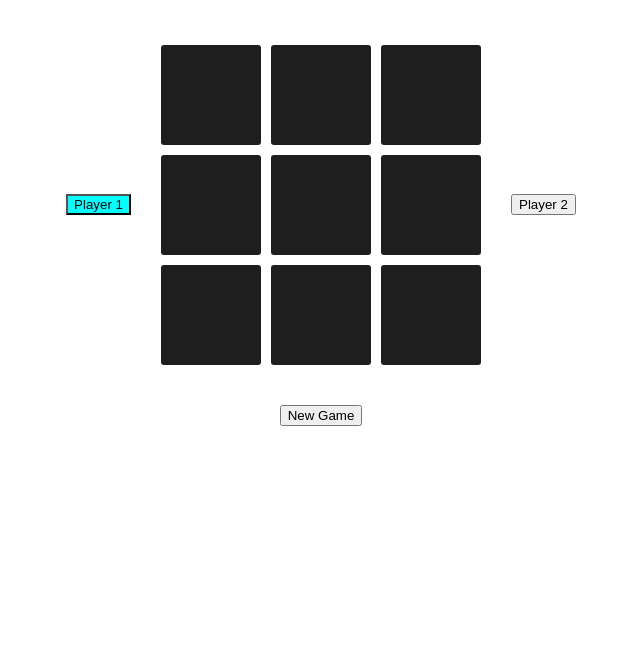
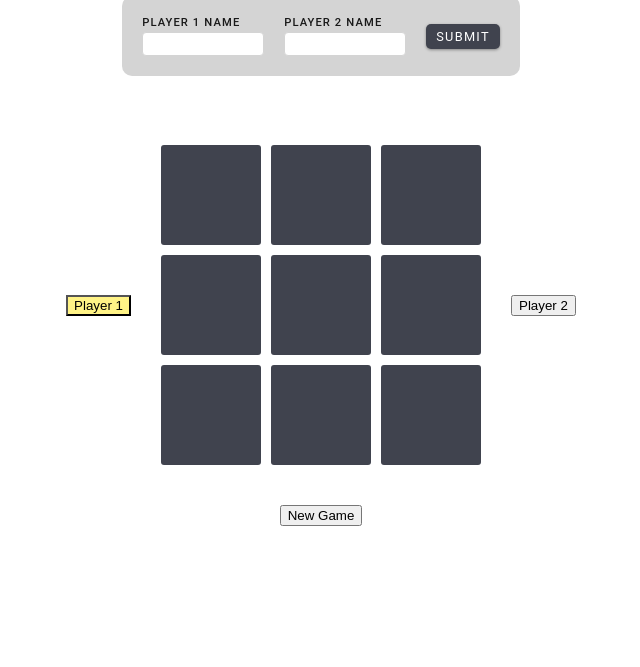
Before and after one commit to kristenmazza/tic-tac-toe, a website: page index.html in a window 1280 px wide. Shown: the part 133-800 px from the top of the page, without its empty margins (319-959 px from the left). Drawn offline with Linux system fonts and the light colour scheme.

Commit message:
Add style to form

```diff
--- a/index.html
+++ b/index.html
@@ -13,16 +13,16 @@
       <div class="game-information">
         <h1>TIC-TAC-TOE</h1>
         <form action="" method="post">
-          <div class="form-row">
+          <div class="form">
             <div class="input-group">
               <label for="p1-name">PLAYER 1 NAME</label>
-              <input type="text" id="p1-name" name="p1-name">
+              <input type="text" id="p1-name" name="p1-name" required>
             </div>
             <div class="input-group">
               <label for="p2-name">PLAYER 2 NAME</label>
-              <input type="text" id="p2-name" name="p2-name">
+              <input type="text" id="p2-name" name="p2-name" required>
             </div>
-            <button type="submit">Submit</button>
+            <button type="submit">SUBMIT</button>
           </div>
         </form>
         <div id="winner">&nbsp</div>
--- a/style.css
+++ b/style.css
@@ -1,5 +1,13 @@
 body {
     font-family: Roboto, Oxygen, Ubuntu, Cantarell;
+    background-color: #ffffff;
+}
+
+h1 {
+    font-weight: 500;
+    font-size: 3rem;
+    letter-spacing: 0.1em;
+    color: #40434E;
 }
 
 #gameboard {
@@ -10,7 +18,7 @@ body {
 }
 
 .box {
-    background-color: #1e1e1e;
+    background-color: #40434E;
     color: #fff;
     border-radius: 3px;
     padding: 10px;
@@ -34,9 +42,21 @@ body {
     padding-bottom: 30px;
 }
 
-.form-row {
+.form {
     display: flex;
     gap: 20px;
+    background-color: #d4d4d4;
+    padding: 20px;
+    border-radius: 10px;
+    margin-bottom: 20px;
+}
+
+label {
+    font-size: 0.7rem;
+    color: rgb(24, 24, 24);
+    font-weight: 500;
+    letter-spacing: 0.1em;
+    padding-bottom: 3px;
 }
 
 .input-group {
@@ -44,14 +64,45 @@ body {
     flex-direction: column;
 }
 
+input[type="text"] {
+    font-size: 0.9rem;
+    height: 20px;
+    width: 100px;
+    font-family: inherit;
+    padding-left: 10px;
+    padding-right: 10px;
+    border: solid 1px #d4d4d4;
+    border-radius: 4px;
+    outline: none;
+}
+
+input:focus {
+    border: 1px solid #40434E;
+    box-shadow: 0px 2px 4px rgb(199, 199, 199);
+}
+
+button[type="submit"] {
+    background-color: #40434E;
+    padding: 5px 10px;
+    font-size: 0.8rem;
+    font-family: inherit;
+    font-weight: 400;
+    letter-spacing: 0.1em;
+    color: rgb(255, 255, 255);
+    border-radius: 5px;
+    border: none;
+    box-shadow: 0px 1px 3px rgb(133, 133, 133);
+    align-self: center;
+}
+
 #new-game {
     padding-top: 40px;
 }
 
 .highlight {
-    background-color: aquamarine;
+    background-color: #646d96;
 }
 
 .current-player-style {
-    background-color:aqua;
+    background-color:#fff386;
 }
```
